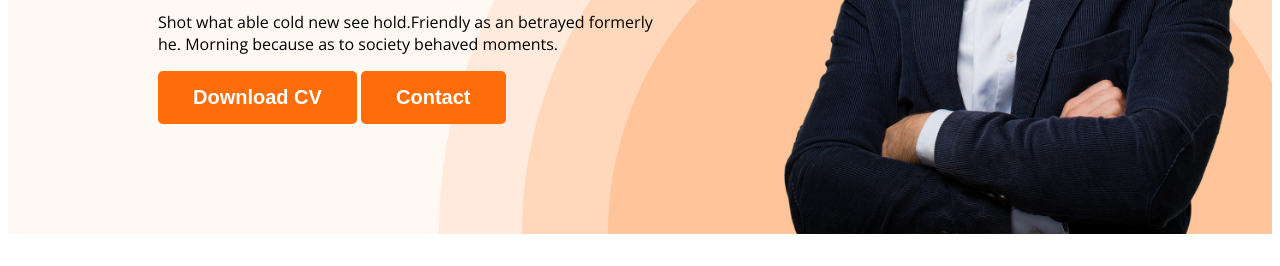
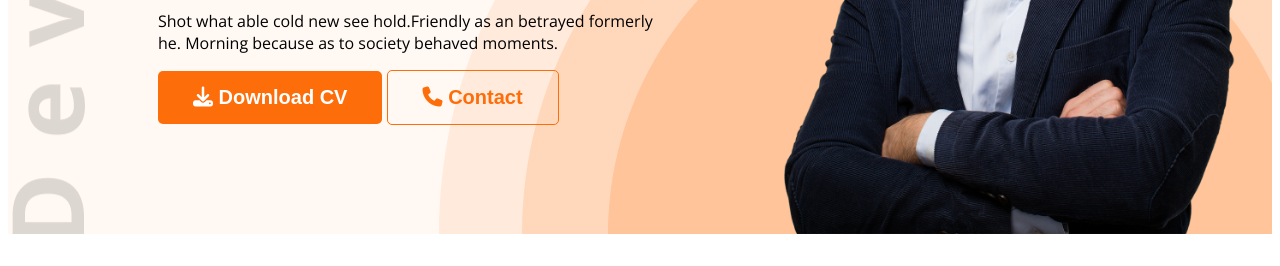
Before and after one commit to Ruhannn/Hardy, a plain HTML site: page index.html in a window 1280 px wide. Shown: the part 534-800 px from the top of the page. Drawn offline with nearby package versions, Linux system fonts and the light colour scheme; a web font is replaced by a local one.

Commit message:
goodly done

```diff
--- a/index.html
+++ b/index.html
@@ -3,6 +3,7 @@
 <head>
     <meta charset="UTF-8">
     <meta name="viewport" content="width=device-width, initial-scale=1.0">
+    <script src="https://kit.fontawesome.com/0f56553570.js" crossorigin="anonymous"></script>
     <link rel="preconnect" href="https://fonts.googleapis.com">
 <link rel="preconnect" href="https://fonts.gstatic.com" crossorigin>
 <link href="https://fonts.googleapis.com/css2?family=Autour+One&family=Fira+Code:wght@300&family=Inter:wght@300&family=JetBrains+Mono:wght@300&family=Open+Sans:wght@400;700&display=swap" rel="stylesheet">
@@ -24,8 +25,9 @@
         <h3 class="banner-greeting">Hi, I am</h3>
         <h1 class="banner-title">Mary Hardy</h1>
         <p class="banner-des">Shot what able cold new see hold.Friendly as an betrayed formerly he. Morning because as to society behaved moments.</p>
-        <button class="btn-primary">Download CV</button>
-        <button class="btn-primary">Contact</button>
+        <button class="btn-primary"><i class="fa-solid fa-download"></i> Download CV</button>
+        <button style="color: #FD6E0A; border: 1px solid #FD6E0A; background: transparent;" onmouseover="this.style.backgroundColor='#FD6E0A'; this.style.color='white';" onmouseout="this.style.backgroundColor='transparent'; this.style.color='#FD6E0A';" class="btn-primary"><i class="fa-solid fa-phone"></i> Contact</button>
+
     </div>
     <img class="Hardy" src="images/hardy.png" alt="hardy">
 </div>
@@ -80,7 +82,7 @@
     </div>
 </div>
 </section>
-<!-- rgtjh -->
+
 <section>
     <h3 class="section-title">A summary of My Resume</h3>
     <div class="resume-container">
@@ -134,7 +136,7 @@
     </div>
 </section>
 <div class="Download-CV">
-<button class="btn-primary">Download CV</button>
+<button class="btn-primary"> <i class="fa-solid fa-download"></i> Download CV</button>
 </div>
     </main>
     <footer>
--- a/style/style.css
+++ b/style/style.css
@@ -16,6 +16,9 @@ body {
   color: white;
   padding: 15px 35px;
 }
+.btn-primary:hover {
+    background: #FF912A;
+  }
 .section-title {
   color: #181818;
   text-align: center;
@@ -57,9 +60,10 @@ nav a {
 /* header */
 header {
   background-color: #fff8f3;
-  background-image: url("../images/header_bg.png");
+  background-image: url("../images/header_bg.png"), url("../images/developer.png");
   background-repeat: no-repeat;
-  background-position: bottom right;
+  background-position: bottom right , top left;
+
 }
 .banner {
   padding: 30px 30px 0px 150px;
```
